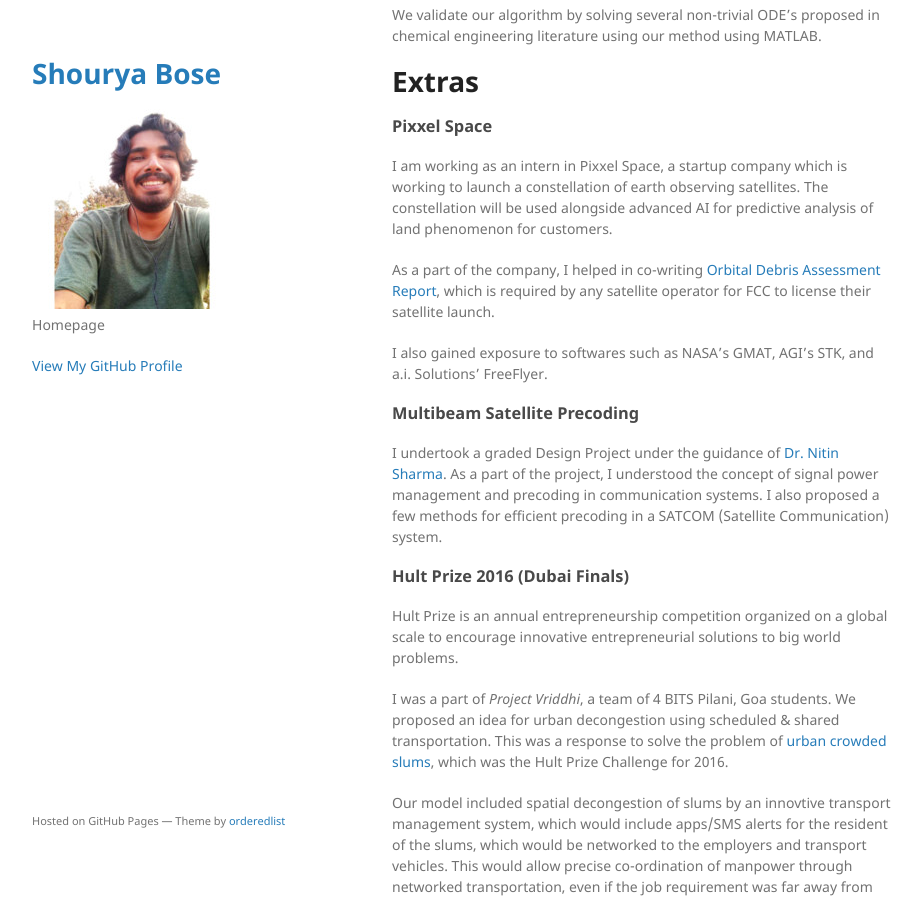
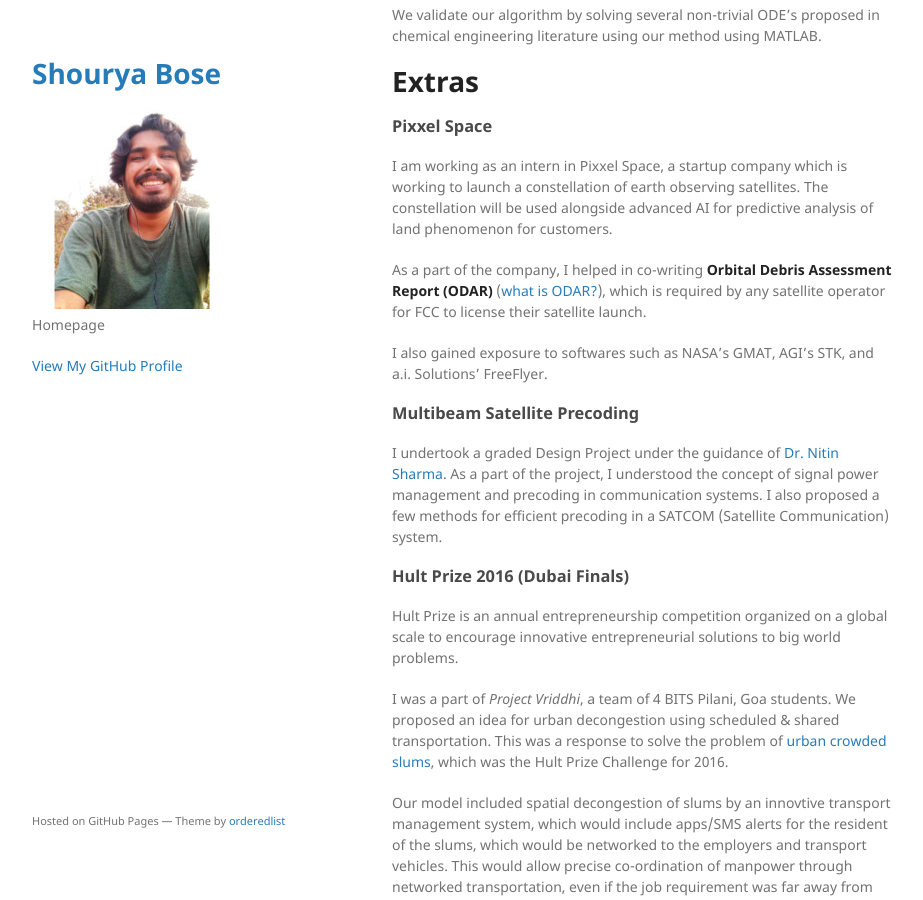
Before and after one commit to shourya01/shourya01.github.io, a Jekyll site: the page built from index.md, in a window 1280 px wide and 900 px high, scrolled down 1502 px. Shown: the whole window, without its empty margins (178-1101 px from the left). Built offline with Jekyll 4.4.1, drawn with Linux system fonts in a browser that asks for light colours.

Commit message:
Update index.md

```diff
--- a/index.md
+++ b/index.md
@@ -64,7 +64,7 @@ our method using MATLAB.
 I am working as an intern in Pixxel Space, a startup company which is working to launch a constellation of earth observing satellites.
 The constellation will be used alongside advanced AI for predictive analysis of land phenomenon for customers.
 
-As a part of the company, I helped in co-writing [Orbital Debris Assessment Report](https://docs.fcc.gov/public/attachments/DOC-354773A1.pdf), which is
+As a part of the company, I helped in co-writing **Orbital Debris Assessment Report (ODAR)** ([what is ODAR?](https://docs.fcc.gov/public/attachments/DOC-354773A1.pdf)), which is
 required by any satellite operator for FCC to license their satellite launch.
 
 I also gained exposure to softwares such as NASA's GMAT, AGI's STK, and a.i. Solutions' FreeFlyer.
```
